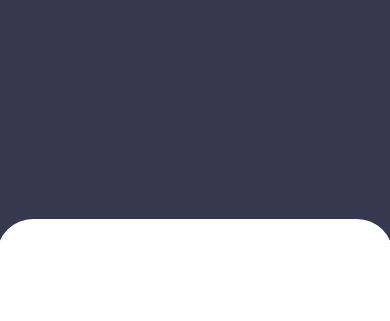
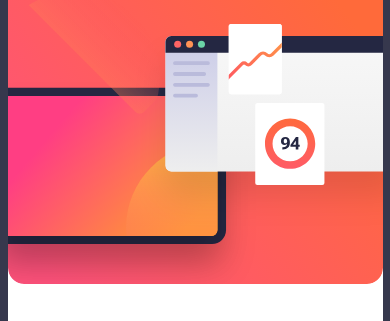
Before and after one commit to juliengDev/Newsletter_sign-up_form, a website built with Vite: page index.html in a window 390 px wide. Shown: the top 321 px of the page. Built offline with nearby package versions, Linux system fonts and the light colour scheme.

Commit message:
mobile responsiv design done

```diff
--- a/index.html
+++ b/index.html
@@ -32,12 +32,15 @@
             </div>
             <input class="signup__body__form__email__input" type="email" id="email" name="email"
               placeholder="email@company.com">
-
           </div>
           <button class="btn ft-body-bold">Subscribe to monthly newsletter</button>
         </form>
       </div>
-      <img class="signup__img" src="./assets/images/illustration-sign-up-desktop.svg" />
+      <picture>
+        <source media="(max-width: 900px)" srcset="./assets/images/illustration-sign-up-mobile.svg">
+        <source media="(min-width: 901px)" srcset="./assets/images/illustration-sign-up-desktop.svg">
+        <img class="signup__img" src="./assets/images/illustration-sign-up-desktop.svg" alt="Illustration">
+      </picture>
     </section>
     <div id="modal" class="modal__subscription hidden">
       <svg class="modal__subscription__icon" xmlns="http://www.w3.org/2000/svg" width="64" height="64"
--- a/src/scss/base/_typography.scss
+++ b/src/scss/base/_typography.scss
@@ -26,6 +26,9 @@ body {
   font-size: 5.6rem;
   font-weight: 700;
   line-height: 100%;
+  @include respond(tab-port) {
+    font-size: 4rem;
+  }
 }
 
 .ft-body-bold {
--- a/src/scss/base/_utilities.scss
+++ b/src/scss/base/_utilities.scss
@@ -9,10 +9,12 @@
 .container {
   display: flex;
   position: relative;
-
   justify-content: center;
   align-items: center;
   margin: 21.9rem auto 3rem;
+  @include respond(tab-port) {
+    margin: 0 auto 3rem;
+  }
 }
 
 .hidden {
--- a/src/scss/pages/_home.scss
+++ b/src/scss/pages/_home.scss
@@ -22,8 +22,12 @@
   background-color: var(--color-pure-white);
   padding: 2.4rem;
   border-radius: 36px;
+
   @include respond(tab-port) {
     flex-direction: column;
+    max-width: 37.5rem;
+    padding: 0;
+    border-radius: 0;
   }
   &__body {
     display: flex;
@@ -31,6 +35,11 @@
     justify-content: center;
     align-items: center;
     padding: 9.8rem 6.4rem;
+    @include respond(tab-port) {
+      order: 2;
+      padding: 4rem 2.4rem;
+      align-items: flex-start;
+    }
     &__heading {
       margin-bottom: 2.4rem;
     }
@@ -61,9 +70,6 @@
             center;
           background-size: contain;
         }
-        // &:not(:last-child) {
-        //   // padding-bottom: 1.2rem;
-        // }
       }
     }
 
@@ -102,6 +108,10 @@
     height: auto;
     object-fit: cover;
     border-radius: 16px;
+    @include respond(tab-port) {
+      order: 1;
+      border-radius: 0;
+    }
   }
 }
 
@@ -115,6 +125,10 @@
   padding: 4.8rem 6.4rem;
   background-color: var(--color-pure-white);
   border-radius: 36px;
+  @include respond(tab-port) {
+    border-radius: 0;
+    margin-top: 26rem;
+  }
   &__icon {
     margin-bottom: 4rem;
   }
```
Also changed, not shown: css/style.css, 1 other file.
